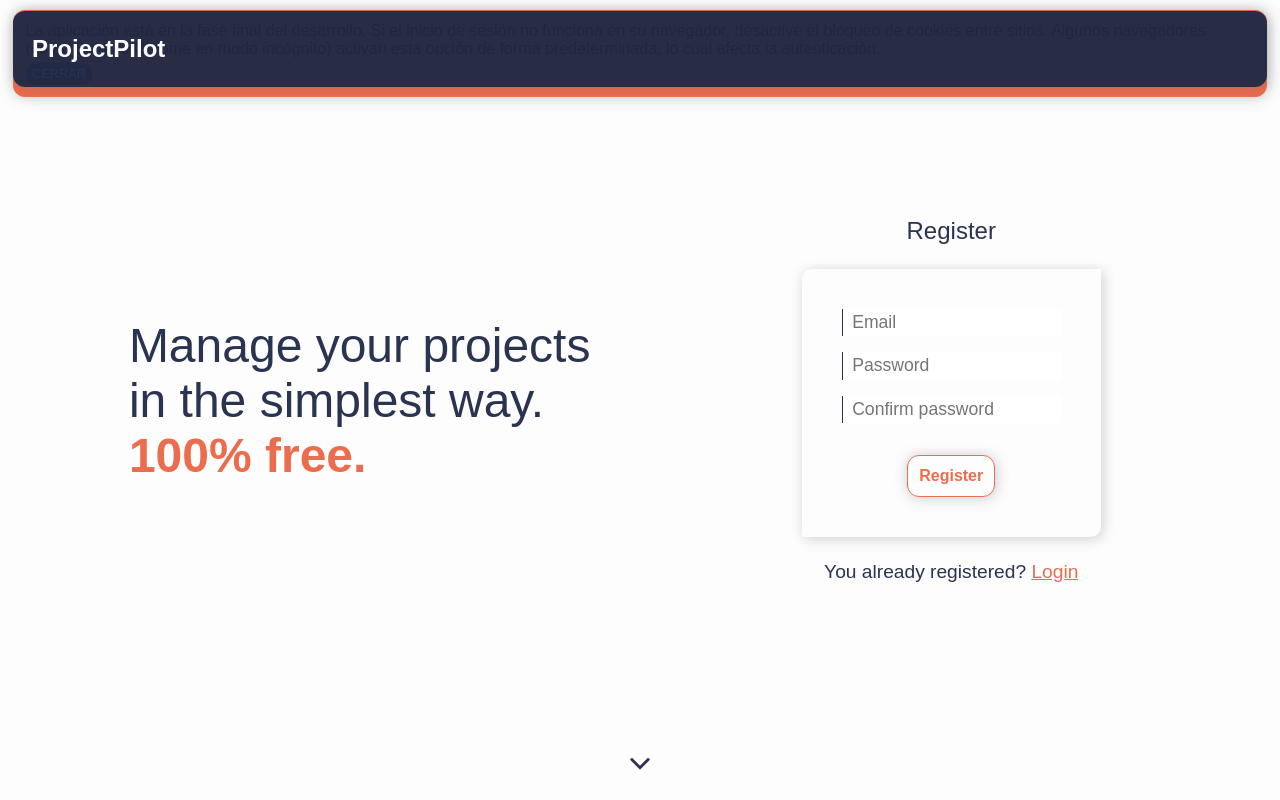
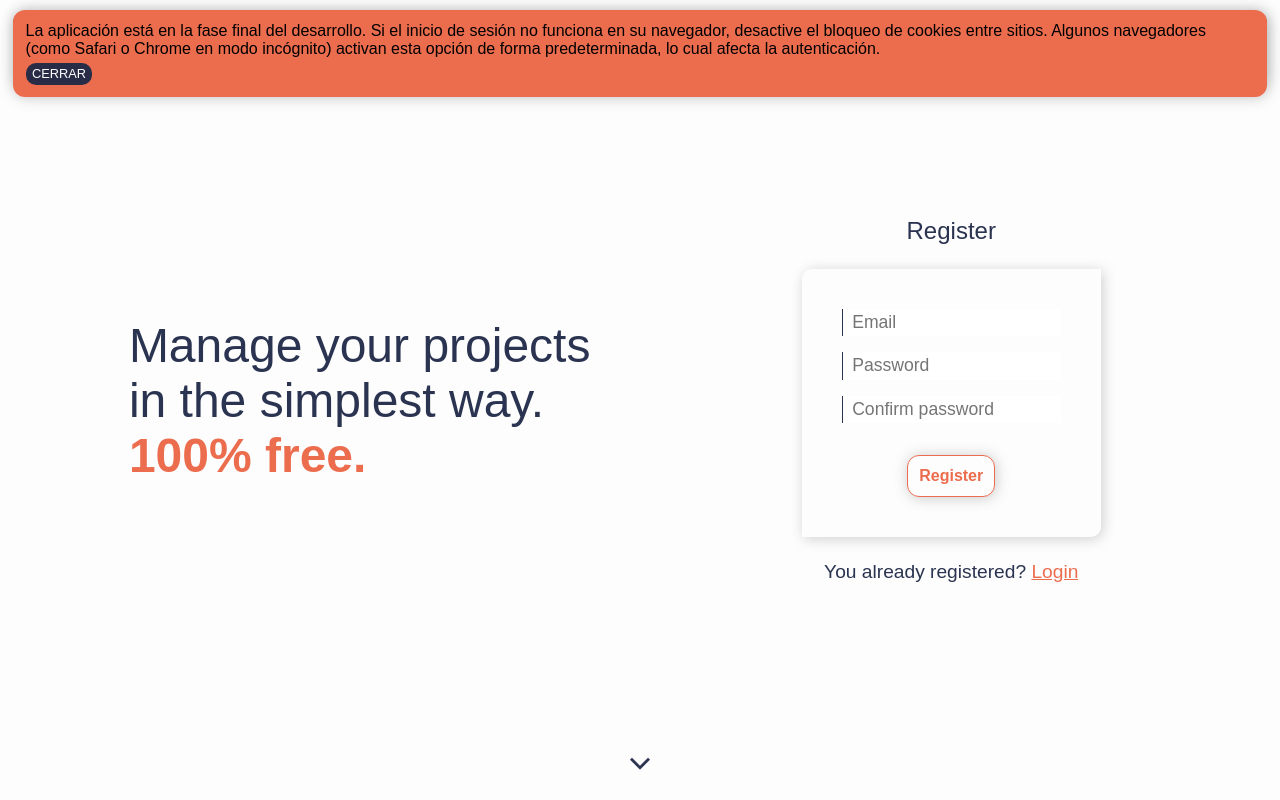
Before and after one commit to Silber16/PPManagerFront, a React (Vite) app: page / in a window 1280 px wide. Shown: the top 800 px of the page. Built offline with nearby package versions, Linux system fonts and the light colour scheme; no server answers; a web font is replaced by a local one.

Commit message:
accessMessage z-index

```diff
--- a/src/styles.scss
+++ b/src/styles.scss
@@ -21,7 +21,7 @@ body {
     background-color: var(--o-color);
     box-shadow: 1px 1px 14px rgba(82, 82, 82, 0.281);
     position: absolute;
-    z-index: 1000;
+    z-index: 100000;
     top: .6rem;
     left: 2.5%;
     width: 95%;
```
